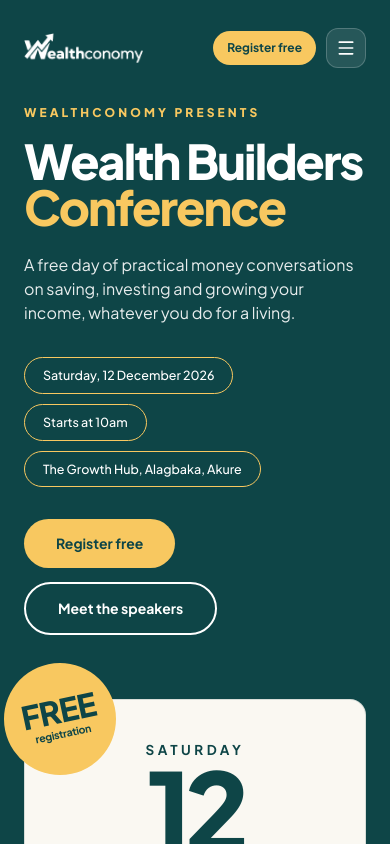
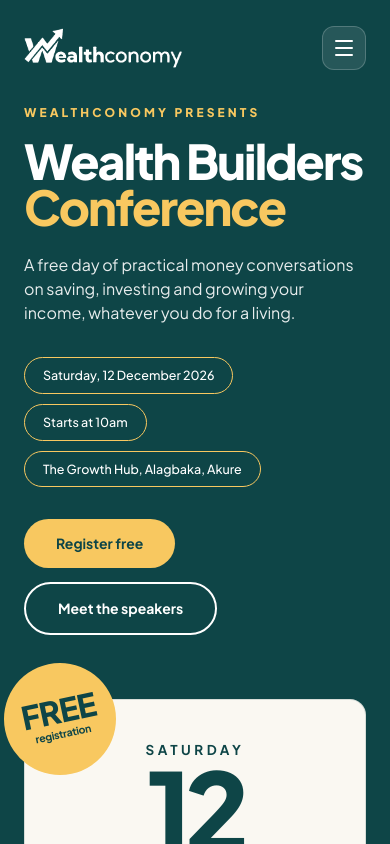
Before and after one commit to engineeringwealthconomy/wealthconomy-conference, a Next.js app: page / in a window 390 px wide. Shown: the top 844 px of the page. Built offline with nearby package versions, Linux system fonts and the light colour scheme.

Commit message:
feat: update logo size in Navbar and page components for better visibility

```diff
--- a/src/app/page.tsx
+++ b/src/app/page.tsx
@@ -883,7 +883,7 @@ export default function WbcPage() {
               <img
                 src="/wealthconomy-logo-new.png"
                 alt="Wealthconomy"
-                className="h-[30px] sm:h-[36px] w-auto object-contain brightness-0 invert"
+                className="h-[38px] sm:h-[44px] lg:h-[48px] w-auto object-contain brightness-0 invert"
               />
             </a>
 
--- a/src/components/navbar.tsx
+++ b/src/components/navbar.tsx
@@ -55,7 +55,7 @@ export function Navbar({ navLinks, registrationUrl }: NavbarProps) {
         <img
           src="/wealthconomy-logo-new.png"
           alt="Wealthconomy"
-          className="h-[30px] sm:h-[36px] w-auto object-contain brightness-0 invert"
+          className="h-[40px] sm:h-[46px] lg:h-[50px] w-auto object-contain brightness-0 invert"
         />
       </a>
 
@@ -80,28 +80,19 @@ export function Navbar({ navLinks, registrationUrl }: NavbarProps) {
         </a>
       </nav>
 
-      {/* Mobile Controls: Quick Register Button + Hamburger Icon Button */}
-      <div className="flex items-center gap-2.5 sm:gap-3 lg:hidden">
-        <a
-          href={registrationUrl}
-          target="_blank"
-          rel="noopener noreferrer"
-          className="inline-flex items-center justify-center rounded-full bg-[#f8c860] px-3.5 py-2 sm:px-5 sm:py-2.5 text-[12px] sm:text-[13px] font-bold text-[#0E4547] transition hover:bg-[#ffd768] active:scale-95"
-        >
-          Register free
-        </a>
-
+      {/* Mobile Hamburger Menu Button */}
+      <div className="flex items-center lg:hidden">
         <button
           type="button"
           onClick={() => setIsOpen((prev) => !prev)}
           aria-expanded={isOpen}
           aria-label={isOpen ? "Close menu" : "Open navigation menu"}
-          className="inline-flex h-10 w-10 items-center justify-center rounded-xl border border-white/20 bg-white/10 text-white transition hover:bg-white/20 focus:outline-none focus:ring-2 focus:ring-[#f8c860] active:scale-95"
+          className="inline-flex h-11 w-11 items-center justify-center rounded-xl border border-white/20 bg-white/10 text-white transition hover:bg-white/20 focus:outline-none focus:ring-2 focus:ring-[#f8c860] active:scale-95"
         >
           {isOpen ? (
-            <X className="h-5 w-5 sm:h-6 sm:w-6 text-white" />
+            <X className="h-6 w-6 text-white" />
           ) : (
-            <Menu className="h-5 w-5 sm:h-6 sm:w-6 text-white" />
+            <Menu className="h-6 w-6 text-white" />
           )}
         </button>
       </div>
```
